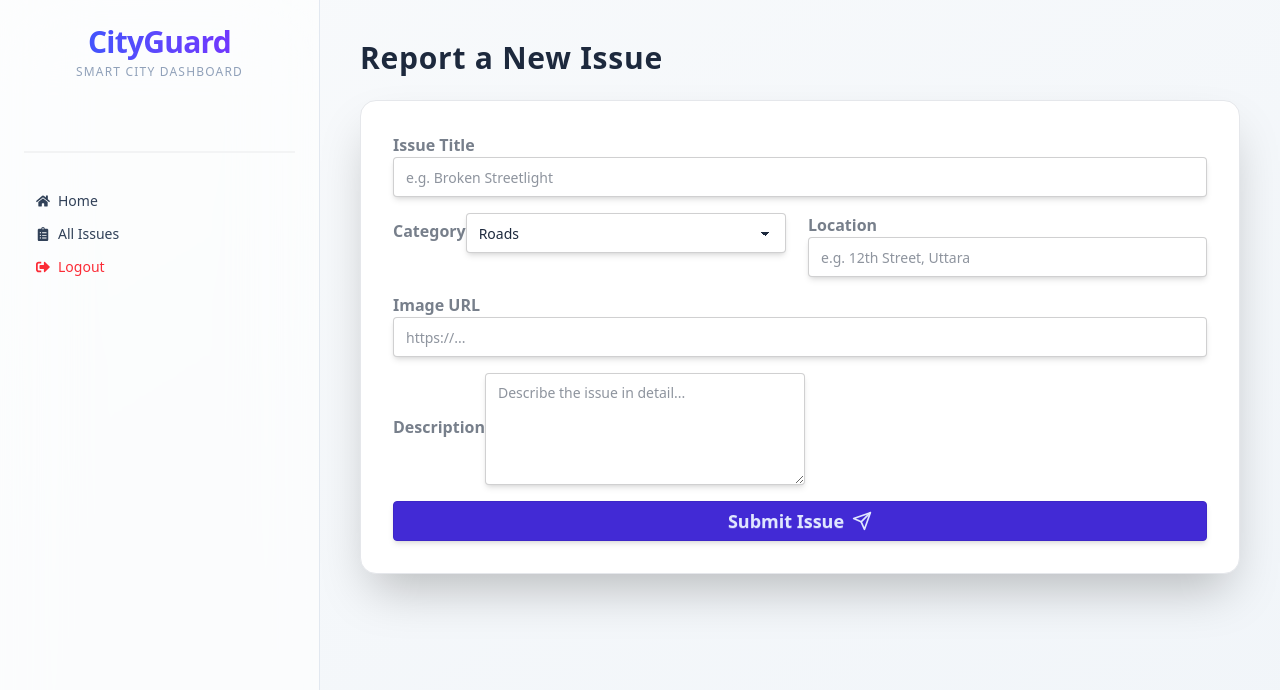
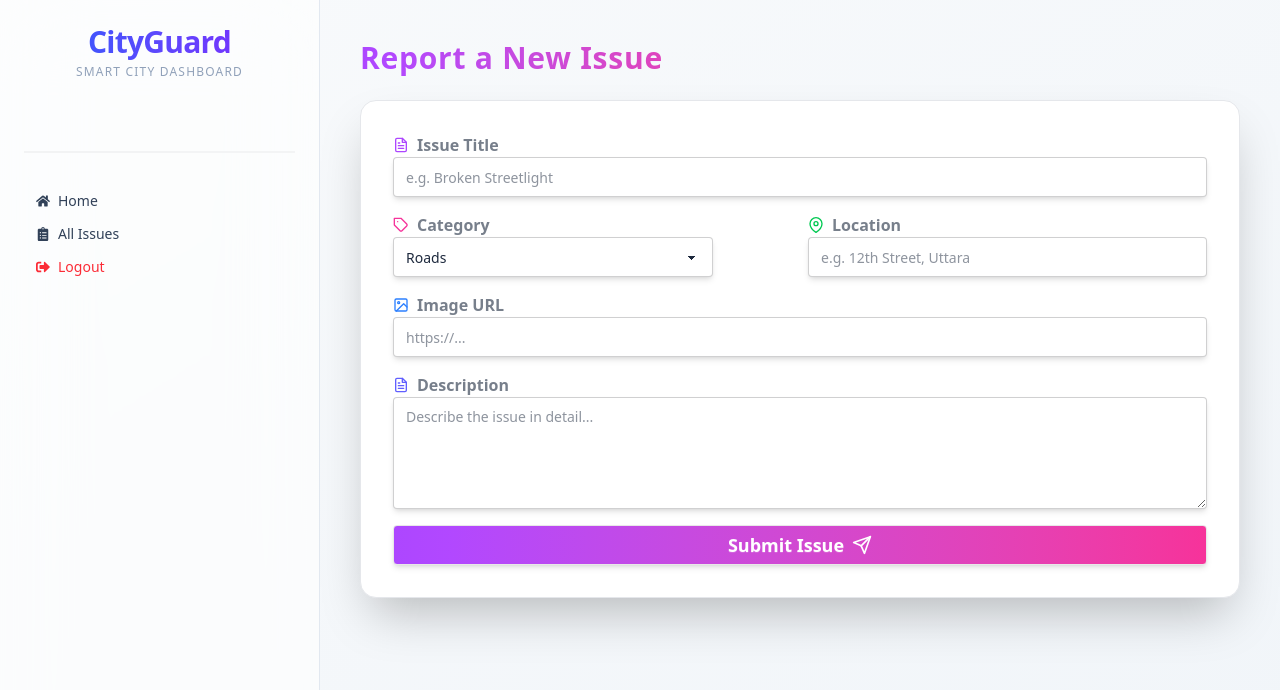
Before and after one commit to raihan-naime/City-Guard-Client, a React (Vite) app: page /dashboard/add-issue in a window 1280 px wide. Shown: the top 690 px of the page. Built offline with nearby package versions, Linux system fonts and the light colour scheme; no server answers; sample sign-in values are in the browser's storage.

Commit message:
added animaitons of report issue pages

```diff
--- a/src/pages/Dashboard/AddIssue/AddIssue.jsx
+++ b/src/pages/Dashboard/AddIssue/AddIssue.jsx
@@ -3,8 +3,7 @@ import useAxiosSecure from "../../../hooks/useAxiosSecure";
 import Swal from "sweetalert2";
 import { useNavigate } from "react-router-dom";
 import { motion } from "framer-motion";
-import { FiSend } from "react-icons/fi";
-6;
+import { FiSend, FiMapPin, FiTag, FiImage, FiFileText } from "react-icons/fi";
 
 const AddIssue = () => {
   const {
@@ -17,13 +16,6 @@ const AddIssue = () => {
   const navigate = useNavigate();
 
   const onSubmit = async (data) => {
-    // Here we should upload image to ImageBB or similar.
-    // For this assignment, I will assume image is a URL or mock the upload?
-    // Prompt says "upload image".
-    // I'll stick to URL input for simplicity, or implemented simple file input if I had an upload service.
-    // I will use a simple text input for Image URL as it's faster and reliable.
-    console.log("inside", data);
-
     const issueData = {
       title: data.title,
       description: data.description,
@@ -54,7 +46,7 @@ const AddIssue = () => {
       animate={{ opacity: 1, y: 0 }}
       transition={{ duration: 0.5 }}
     >
-      <h2 className="text-3xl font-extrabold mb-6 tracking-wide">
+      <h2 className="text-3xl  font-extrabold mb-6 tracking-wide text-gradient bg-clip-text text-transparent bg-gradient-to-r from-purple-500 via-pink-500 to-indigo-500">
         Report a New Issue
       </h2>
 
@@ -62,12 +54,13 @@ const AddIssue = () => {
         initial={{ opacity: 0, scale: 0.97 }}
         animate={{ opacity: 1, scale: 1 }}
         transition={{ duration: 0.5 }}
-        className="bg-base-100 p-8 rounded-2xl shadow-2xl border border-gray-200"
+        className="bg-white p-8 rounded-2xl shadow-2xl border border-gray-200"
       >
         <form onSubmit={handleSubmit(onSubmit)} className="space-y-4">
           {/* Title */}
           <motion.div whileHover={{ scale: 1.01 }} className="form-control">
-            <label className="label">
+            <label className="label flex items-center gap-2">
+              <FiFileText className="text-purple-500" />
               <span className="label-text font-semibold">Issue Title</span>
             </label>
             <input
@@ -77,19 +70,15 @@ const AddIssue = () => {
               className="input input-bordered w-full shadow-md focus:shadow-lg transition-all"
             />
             {errors.title && (
-              <p className="text-red-500 text-sm mt-1">
-                {errors.title.message}
-              </p>
+              <p className="text-red-500 text-sm mt-1">{errors.title.message}</p>
             )}
           </motion.div>
 
           {/* Category + Location */}
           <div className="flex gap-4">
-            <motion.div
-              whileHover={{ scale: 1.01 }}
-              className="form-control w-1/2"
-            >
-              <label className="label">
+            <motion.div whileHover={{ scale: 1.01 }} className="form-control w-1/2">
+              <label className="label flex items-center gap-2">
+                <FiTag className="text-pink-500" />
                 <span className="label-text font-semibold">Category</span>
               </label>
               <select
@@ -103,17 +92,13 @@ const AddIssue = () => {
                 <option value="Other">Other</option>
               </select>
               {errors.category && (
-                <p className="text-red-500 text-sm mt-1">
-                  {errors.category.message}
-                </p>
+                <p className="text-red-500 text-sm mt-1">{errors.category.message}</p>
               )}
             </motion.div>
 
-            <motion.div
-              whileHover={{ scale: 1.01 }}
-              className="form-control w-1/2"
-            >
-              <label className="label">
+            <motion.div whileHover={{ scale: 1.01 }} className="form-control w-1/2">
+              <label className="label flex items-center gap-2">
+                <FiMapPin className="text-green-500" />
                 <span className="label-text font-semibold">Location</span>
               </label>
               <input
@@ -123,16 +108,15 @@ const AddIssue = () => {
                 className="input input-bordered w-full shadow-md focus:shadow-lg transition-all"
               />
               {errors.location && (
-                <p className="text-red-500 text-sm mt-1">
-                  {errors.location.message}
-                </p>
+                <p className="text-red-500 text-sm mt-1">{errors.location.message}</p>
               )}
             </motion.div>
           </div>
 
           {/* Image URL */}
           <motion.div whileHover={{ scale: 1.01 }} className="form-control">
-            <label className="label">
+            <label className="label flex items-center gap-2">
+              <FiImage className="text-blue-500" />
               <span className="label-text font-semibold">Image URL</span>
             </label>
             <input
@@ -142,37 +126,32 @@ const AddIssue = () => {
               className="input input-bordered w-full shadow-md focus:shadow-lg transition-all"
             />
             {errors.image && (
-              <p className="text-red-500 text-sm mt-1">
-                {errors.image.message}
-              </p>
+              <p className="text-red-500 text-sm mt-1">{errors.image.message}</p>
             )}
           </motion.div>
 
           {/* Description */}
           <motion.div whileHover={{ scale: 1.01 }} className="form-control">
-            <label className="label">
+            <label className="label flex items-center gap-2">
+              <FiFileText className="text-indigo-500" />
               <span className="label-text font-semibold">Description</span>
             </label>
             <textarea
-              {...register("description", {
-                required: "Description is required",
-              })}
-              className="textarea textarea-bordered h-28 shadow-md focus:shadow-lg transition-all"
+              {...register("description", { required: "Description is required" })}
+              className="textarea textarea-bordered w-full h-28 shadow-md focus:shadow-lg transition-all"
               placeholder="Describe the issue in detail..."
             ></textarea>
             {errors.description && (
-              <p className="text-red-500 text-sm mt-1">
-                {errors.description.message}
-              </p>
+              <p className="text-red-500 text-sm mt-1">{errors.description.message}</p>
             )}
           </motion.div>
 
           {/* Submit Button */}
           <motion.button
-            whileHover={{ scale: 1.03 }}
+            whileHover={{ scale: 1.03, backgroundColor: "#805ad5" }}
             whileTap={{ scale: 0.95 }}
             transition={{ type: "spring", stiffness: 200 }}
-            className="btn btn-primary w-full flex items-center gap-2 text-lg shadow-md hover:shadow-xl"
+            className="btn btn-gradient w-full flex items-center gap-2 text-lg shadow-md hover:shadow-xl bg-gradient-to-r from-purple-500 to-pink-500 text-white"
           >
             Submit Issue <FiSend size={20} />
           </motion.button>
@@ -183,78 +162,3 @@ const AddIssue = () => {
 };
 
 export default AddIssue;
-
-{
-  /* <div>
-  <h2 className="text-3xl font-bold mb-6">Report a New Issue</h2>
-  <div className="bg-base-100 p-8 rounded-xl shadow-lg">
-    <form onSubmit={handleSubmit(onSubmit)}>
-      <div className="form-control mb-4">
-        <label className="label">
-          <span className="label-text">Issue Title</span>
-        </label>
-        <input
-          type="text"
-          {...register("title", { required: true })}
-          placeholder="e.g. Broken Streetlight"
-          className="input input-bordered w-full"
-        />
-      </div>
-
-      <div className="flex gap-4 mb-4">
-        <div className="form-control w-1/2">
-          <label className="label">
-            <span className="label-text">Category</span>
-          </label>
-          <select
-            {...register("category", { required: true })}
-            className="select select-bordered"
-          >
-            <option value="Roads">Roads</option>
-            <option value="Water">Water</option>
-            <option value="Electricity">Electricity</option>
-            <option value="Garbage">Garbage</option>
-            <option value="Other">Other</option>
-          </select>
-        </div>
-        <div className="form-control w-1/2">
-          <label className="label">
-            <span className="label-text">Location</span>
-          </label>
-          <input
-            type="text"
-            {...register("location", { required: true })}
-            placeholder="e.g. 12th Street, Uttara"
-            className="input input-bordered w-full"
-          />
-        </div>
-      </div>
-
-      <div className="form-control mb-4">
-        <label className="label">
-          <span className="label-text">Image URL</span>
-        </label>
-        <input
-          type="text"
-          {...register("image", { required: true })}
-          placeholder="https://..."
-          className="input input-bordered w-full"
-        />
-      </div>
-
-      <div className="form-control mb-6">
-        <label className="label">
-          <span className="label-text">Description</span>
-        </label>
-        <textarea
-          {...register("description", { required: true })}
-          className="textarea textarea-bordered h-24"
-          placeholder="Describe the issue in detail..."
-        ></textarea>
-      </div>
-
-      <button className="btn btn-primary w-full">Submit Issue</button>
-    </form>
-  </div>
-</div>; */
-}
```
